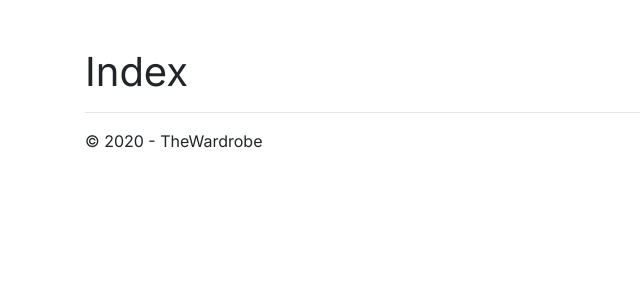
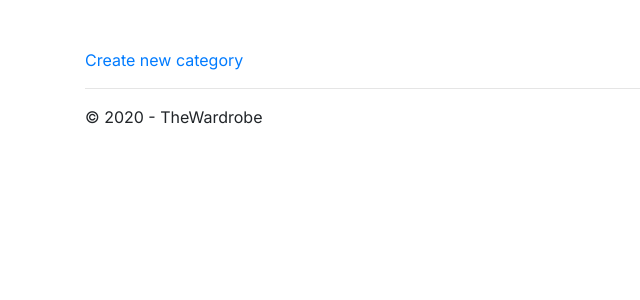
Before and after one commit to andrei-micuda/TheWardrobe, an ASP.NET MVC app: page /Category in a window 1280 px wide. Shown: the part 118-418 px from the top of the page, without its empty margins (0-640 px from the left). Run offline with ASP.NET Core 8 and stand-ins for ASP.NET MVC 5, Linux system fonts and the light colour scheme; the project's own start-up code is not run, and a stand-in starts its controllers and pages; some libraries are stand-ins or nearby versions; some web fonts are replaced.

Commit message:
Implemented Category CRUD

```diff
--- a/TheWardrobe/Controllers/CategoryController.cs
+++ b/TheWardrobe/Controllers/CategoryController.cs
@@ -19,5 +19,64 @@
             ViewBag.Categories = categories;
             return View();
         }
+        public ActionResult Show(int id)
+        {
+            Category category = db.Categories.Find(id);
+            ViewBag.Category = category;
+            return View();
+        }
+
+        public ActionResult New()
+        {
+            return View();
+        }
+        [HttpPost]
+        public ActionResult New(Category category)
+        {
+            try
+            {
+                db.Categories.Add(category);
+                db.SaveChanges();
+                return RedirectToAction("Index");
+            }
+            catch (Exception e)
+            {
+                return View();
+            }
+        }
+
+        public ActionResult Edit(int id)
+        {
+            Category category = db.Categories.Find(id);
+            ViewBag.Category = category;
+            return View();
+        }
+
+        [HttpPut]
+        public ActionResult Edit(int id, Category requestCategory)
+        {
+            try
+            {
+                Category category = db.Categories.Find(id);
+                if (TryUpdateModel(category))
+                {
+                    category.CategoryName = requestCategory.CategoryName;
+                    db.SaveChanges();
+                }
+                return RedirectToAction("Index");
+            }
+            catch (Exception e)
+            {
+                return View();
+            }
+        }
+        [HttpDelete]
+        public ActionResult Delete(int id)
+        {
+            Category category = db.Categories.Find(id);
+            db.Categories.Remove(category);
+            db.SaveChanges();
+            return RedirectToAction("Index");
+        }
     }
 }
--- a/TheWardrobe/Models/Category.cs
+++ b/TheWardrobe/Models/Category.cs
@@ -10,10 +10,9 @@
     {
         [Key]
         public int CategoryId { get; set; }
-
         [Required]
         public string CategoryName { get; set; }
-
+        public string Photo { get; set; }
         public int? UserId { get; set; }
 
         public virtual ICollection<Product> Products { get; set; }
--- a/TheWardrobe/Views/Category/Index.cshtml
+++ b/TheWardrobe/Views/Category/Index.cshtml
@@ -3,4 +3,11 @@
     ViewBag.Title = "Index";
 }
 
-    <h1>Index</h1>
+@foreach (var category in ViewBag.Categories)
+{
+    <p>@category.CategoryName</p>
+    <a href="/Category/Show/@category.CategoryId">Show category informations</a>
+    <br /><br />
+}
+
+<a href="/Category/New">Create new category</a>
```
Also changed, not shown: TheWardrobe/Views/Category/New.cshtml (added, +13 -0 lines), TheWardrobe/Views/Category/Show.cshtml (added, +17 -0 lines).
